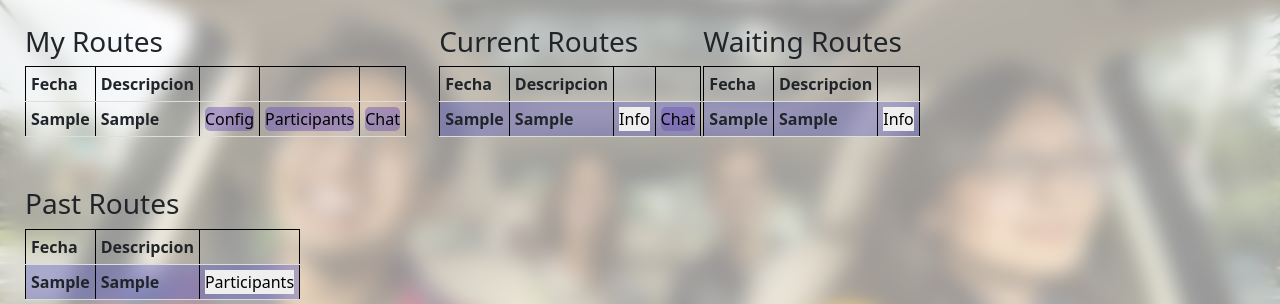
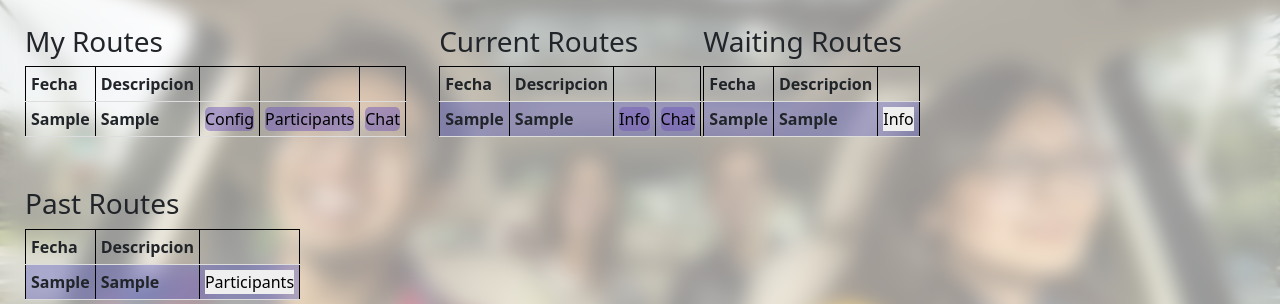
Before and after one commit to MrSossa/U-Connect, a Django app: template UConnectProject/main/templates/myRoutes.html in a window 1280 px wide. Shown: the part 111-415 px from the top of the page. Run offline with Django 4.2, Linux system fonts and the light colour scheme; the template is opened without the code that fills it: most values are stand-ins (such as "Sample title", 1, 10 or a date in 2020); lists and menus that the app fills with data are empty.

Commit message:
Style for a button

```diff
--- a/UConnectProject/main/templates/myRoutes.html
+++ b/UConnectProject/main/templates/myRoutes.html
@@ -101,7 +101,7 @@ tr:nth-child(even) {background-color: #5756be63;}
                 <th> {{i.2}} </th>
                 <th> {{i.3}} </th>
                 <th> <a href="./info/{{i.5}}">
-                        <input type="button" value="Info" />
+                        <input type="button" value="Info" style="background-color: rgba(110, 84, 184, 0.479); border-radius: 5px;"/>
                     </a>
                 </th>
             </th>
```
